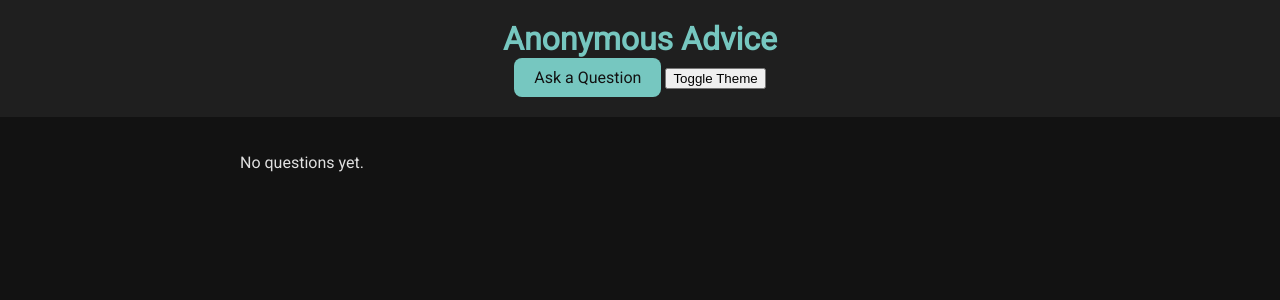
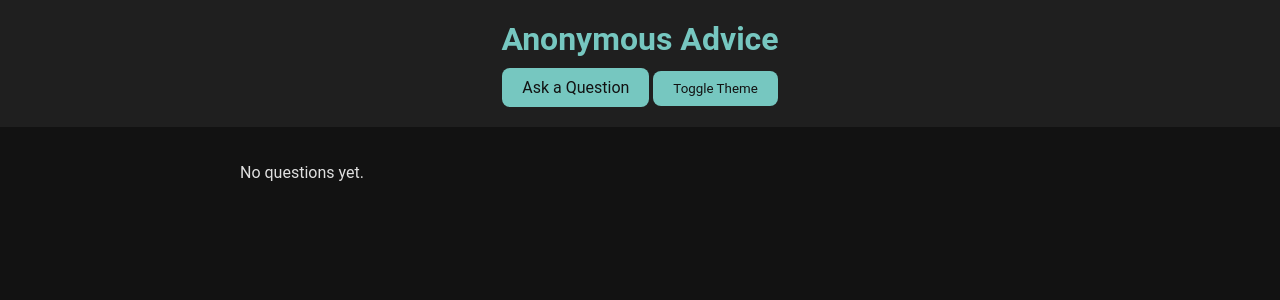
Before and after one commit to LaFG95/Ano, a Flask app: page / in a window 1280 px wide. Shown: the top 300 px of the page. Run offline with Flask 3, Linux system fonts and the light colour scheme; data that the repository does not hold is empty; some libraries are stand-ins or nearby versions.

Commit message:
Update home.html

```diff
--- a/templates/home.html
+++ b/templates/home.html
@@ -3,12 +3,93 @@
 <head>
 <meta charset="UTF-8">
 <title>Anonymous Advice</title>
-<link href="https://fonts.googleapis.com/css2?family=Roboto&display=swap" rel="stylesheet">
 <link rel="stylesheet" href="{{ url_for('static', filename='style.css') }}">
 <style>
-/* Дополнительные локальные стили, если нужно */
 body {
+    font-family: 'Roboto', sans-serif;
+    background-color: #121212;
+    color: #e0e0e0;
+    margin: 0;
+    padding: 0;
     transition: background 0.3s, color 0.3s;
+}
+
+/* Светлая тема */
+body.light {
+    background-color: #f5f5f5;
+    color: #121212;
+}
+
+header {
+    background: #1f1f1f;
+    padding: 20px;
+    text-align: center;
+    transition: background 0.3s;
+}
+body.light header {
+    background: #e0e0e0;
+}
+
+header h1 {
+    margin: 0;
+    color: #76c7c0;
+    font-size: 2rem;
+}
+
+main {
+    padding: 20px;
+    max-width: 800px;
+    margin: auto;
+}
+
+.question {
+    background: #1f1f1f;
+    padding: 15px;
+    margin-bottom: 15px;
+    border-radius: 10px;
+    box-shadow: 0 2px 10px rgba(0,0,0,0.5);
+    transition: background 0.3s, color 0.3s;
+}
+body.light .question {
+    background: #ffffff;
+    color: #121212;
+}
+
+.question span {
+    color: #9e9e9e;
+    font-size: 0.9em;
+}
+
+a.button, button.button {
+    display: inline-block;
+    padding: 10px 20px;
+    background: #76c7c0;
+    color: #121212;
+    text-decoration: none;
+    border-radius: 8px;
+    margin-top: 10px;
+    transition: background 0.2s, transform 0.2s;
+    border: none;
+    cursor: pointer;
+    font-family: 'Roboto', sans-serif;
+}
+a.button:hover, button.button:hover {
+    background: #4fa09a;
+    transform: scale(1.05);
+}
+
+/* --- Адаптивность --- */
+@media (max-width: 600px) {
+    header h1 { font-size: 1.5rem; }
+    main { padding: 10px; }
+    .question { padding: 10px; }
+    a.button, button.button {
+        display: block;
+        width: 100%;
+        text-align: center;
+        margin-top: 10px;
+        padding: 12px 0;
+    }
 }
 
 /* Плавающее уведомление (toast) */
@@ -24,16 +105,15 @@ body {
     opacity: 0;
     pointer-events: none;
     transition: opacity 0.5s;
-    z-index: 1000;
 }
 #toast.show { opacity: 1; }
 </style>
 </head>
 <body>
 <header>
-    <h1>Anonymous Advice</h1>
-    <a class="button" href="/ask">Ask a Question</a>
-    <button id="themeToggle" class="button">Toggle Theme</button>
+<h1>Anonymous Advice</h1>
+<a class="button" href="/ask">Ask a Question</a>
+<button id="themeToggle" class="button">Toggle Theme</button>
 </header>
 
 <main>
@@ -57,7 +137,9 @@ body {
 // Применяем сохранённую тему сразу
 (function(){
     const theme = localStorage.getItem("theme");
-    if(theme === "light") document.body.classList.add("light");
+    if(theme === "light"){
+        document.body.classList.add("light");
+    }
 })();
 
 // Переключатель темы
@@ -68,7 +150,7 @@ btn.addEventListener("click", () => {
     localStorage.setItem("theme", current);
 });
 
-// Показ toast
+// Функция для показа toast
 function showToast(message){
     const toast = document.getElementById("toast");
     toast.textContent = message;
@@ -76,7 +158,7 @@ function showToast(message){
     setTimeout(() => toast.classList.remove("show"), 2000);
 }
 
-// Toast при добавлении вопроса
+// Показ toast, если есть query ?added=1
 const params = new URLSearchParams(window.location.search);
 if(params.get("added") === "1") showToast("Question added!");
 </script>
```
